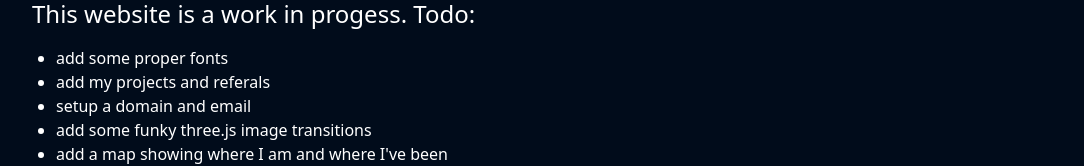
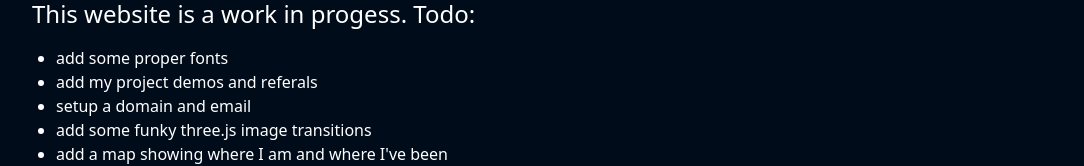
Before and after one commit to hugh-is-this-guy/hughbrace.dev, a SvelteKit app: page / in a window 1280 px wide. Shown: the part 679-845 px from the top of the page, without its empty margins (96-1180 px from the left). Built offline with nearby package versions, Linux system fonts and the light colour scheme.

Commit message:
Update todos

```diff
--- a/src/routes/+page.svelte
+++ b/src/routes/+page.svelte
@@ -100,7 +100,7 @@
 
     <ul class="list-disc pl-6">
       <li>add some proper fonts</li>
-      <li>add my projects and referals</li>
+      <li>add my project  demos and referals</li>
       <li>setup a domain and email</li>
       <li>add some funky three.js image transitions</li>
       <li>add a map showing where I am and where I've been</li>
```
